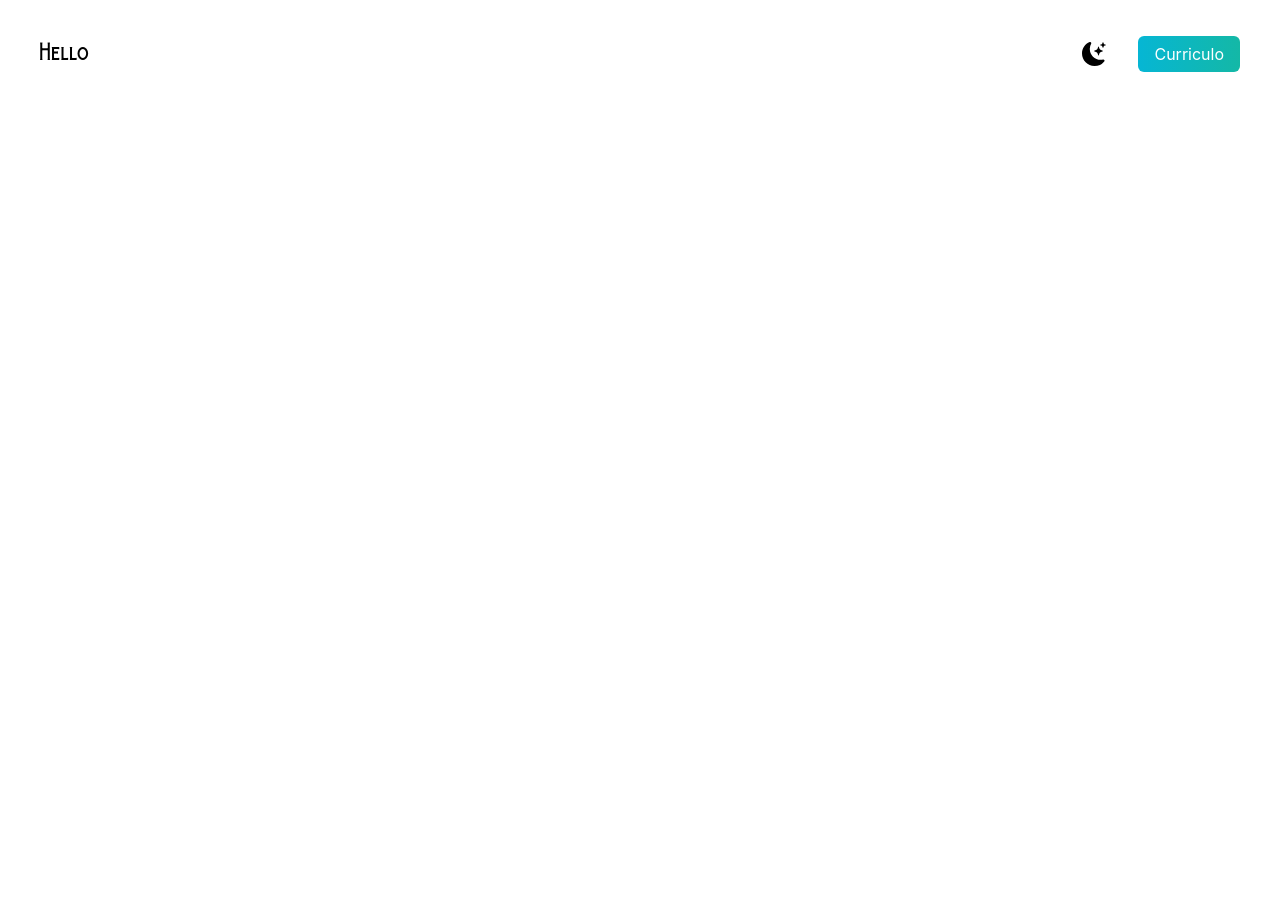
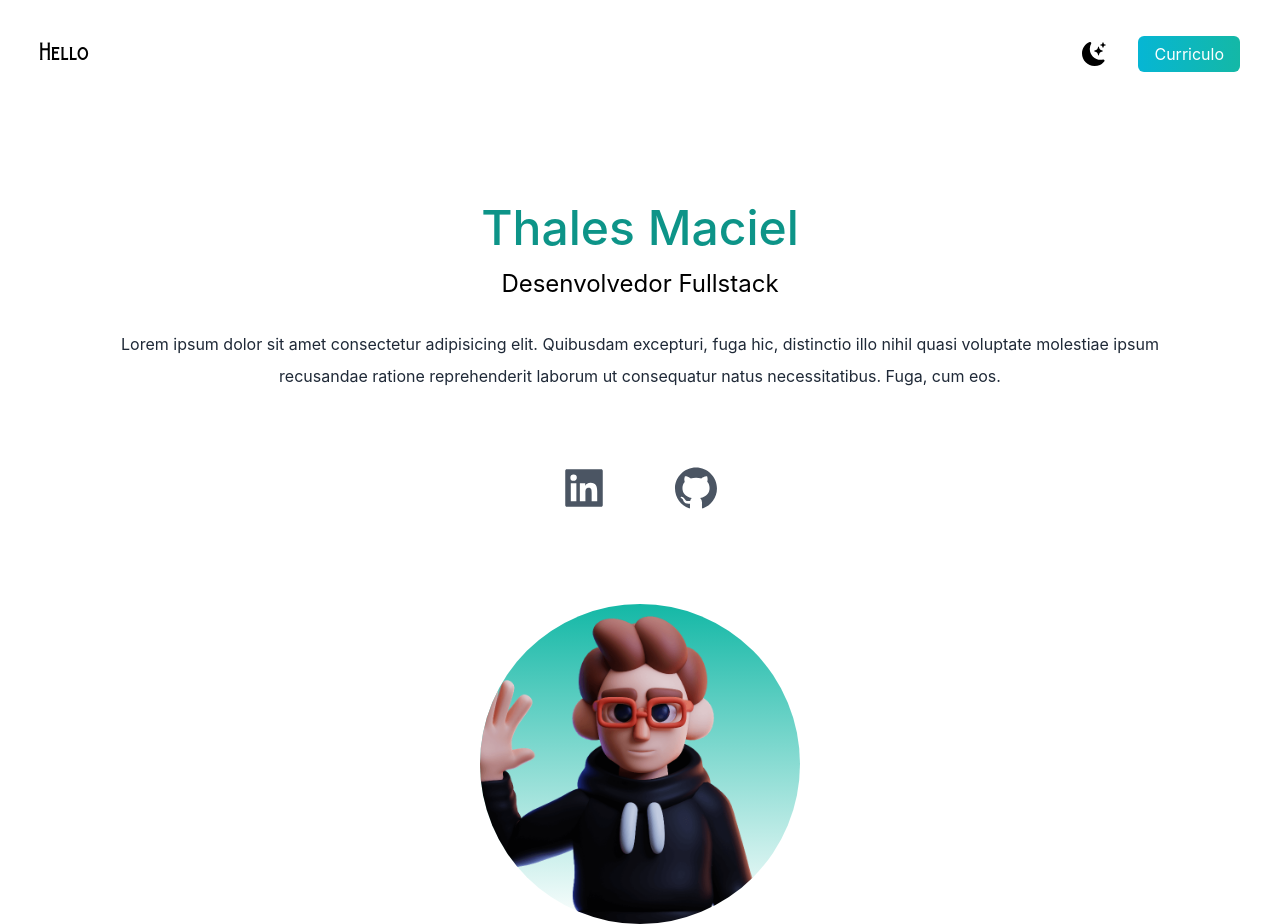
Before and after one commit to thalesmsm/portfolio, a Next.js app: page / in a window 1280 px wide. Before the commit the page ends 800 px from the top, so only its background shows below. Built offline with nearby package versions, Linux system fonts and the light colour scheme.

Commit message:
add secao de apresentacao

```diff
--- a/pages/index.js
+++ b/pages/index.js
@@ -1,6 +1,8 @@
 import Head from 'next/head';
 import {BsFillMoonStarsFill } from 'react-icons/bs';
 import {AiFillLinkedin, AiFillGithub} from 'react-icons/ai';
+import Image from 'next/image';
+import deved from '../public/dev-ed-wave.png';
 
 export default function Home() {
   return (
@@ -24,6 +26,24 @@ export default function Home() {
               </li>
             </ul>
           </nav>
+          <div className='text-center p-10'>
+            <h2 className='text-5xl py-2 text-teal-600 font-medium'>
+              Thales Maciel
+            </h2>
+            <h3 className='text-2xl py-2'>
+              Desenvolvedor Fullstack
+            </h3>
+            <p className='text-md py-5 leading-8 text-gray-800'>
+              Lorem ipsum dolor sit amet consectetur adipisicing elit. Quibusdam excepturi, fuga hic, distinctio illo nihil quasi voluptate molestiae ipsum recusandae ratione reprehenderit laborum ut consequatur natus necessitatibus. Fuga, cum eos.
+            </p>
+          </div>
+          <div className='text-5xl flex justify-center gap-16 py-3 text-gray-600'>
+            <AiFillLinkedin />
+            <AiFillGithub />
+          </div>
+          <div className='relative mx-auto bg-gradient-to-b from-teal-500 rounded-full w-80 h-80 mt-20 overflow-hidden'>
+            <Image src={deved} alt='deved' layout='fill' objectFit='cover'/>
+          </div>
         </section>
       </main>
     </div>
```
